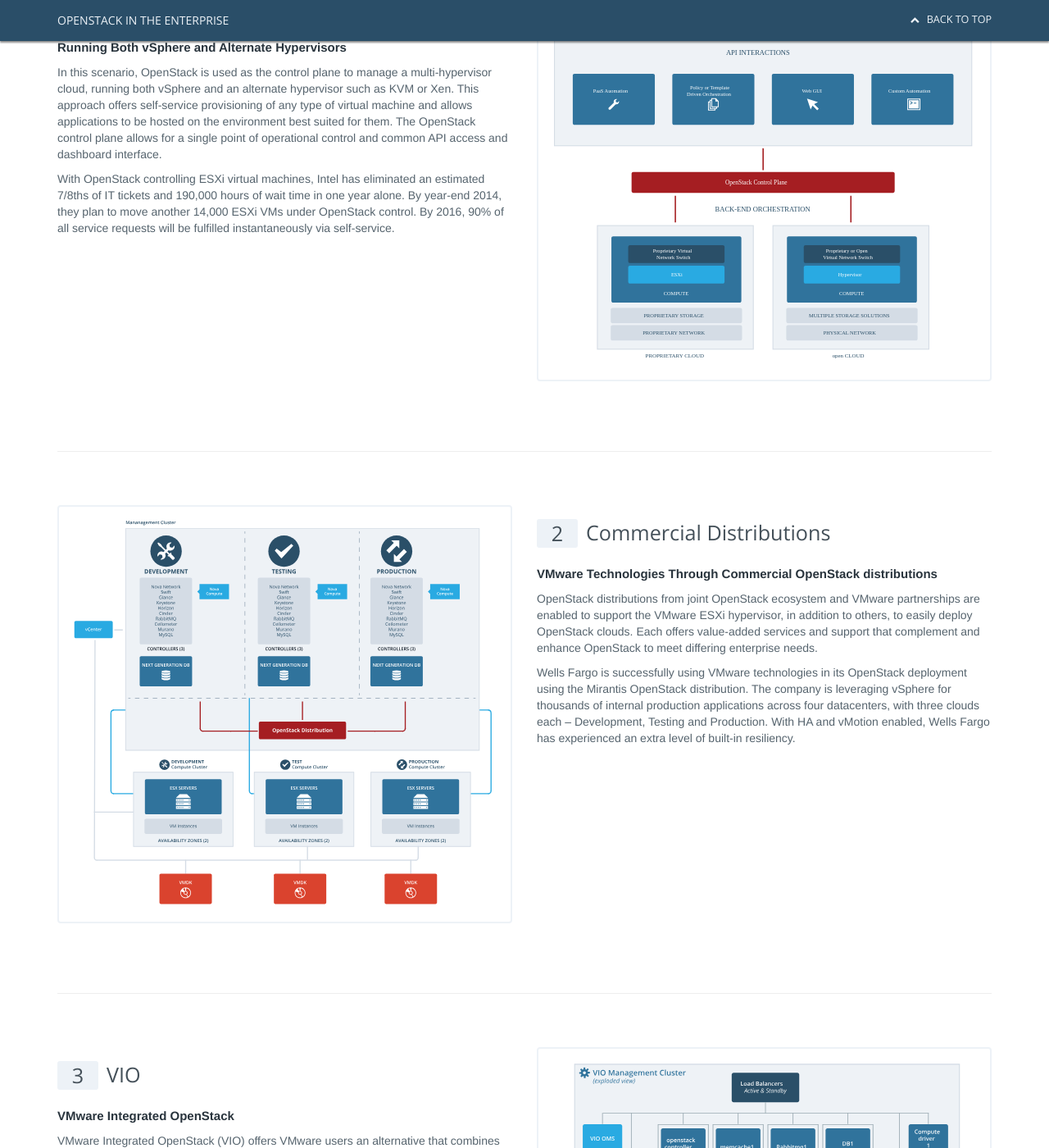
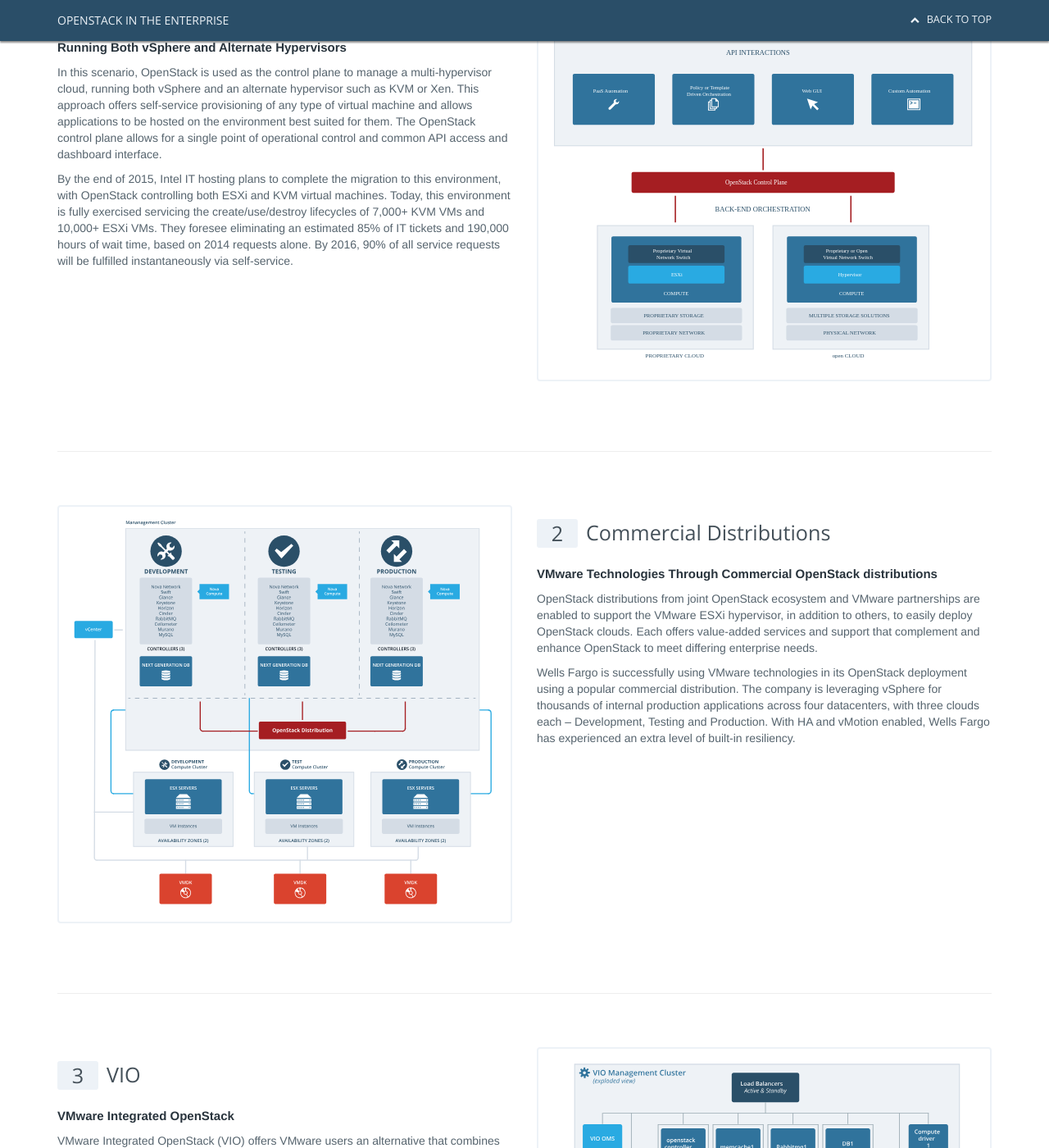
Before and after one commit to iamweswilson/openstack-enterprise, a Jekyll site: the page built from legacy-integration.html, in a window 1280 px wide and 1400 px high, scrolled down 1313 px. Shown: the whole window at 82% size. Built offline with Jekyll 4.4.1, drawn with Linux system fonts in a browser that asks for light colours; comment, search, counter and statistics services are not loaded.

Commit message:
updated text per Kathy

```diff
--- a/legacy-integration.html
+++ b/legacy-integration.html
@@ -103,7 +103,7 @@
                         In this scenario, OpenStack is used as the control plane to manage a multi-hypervisor cloud, running both vSphere and an alternate hypervisor such as KVM or Xen.  This approach offers self-service provisioning of any type of virtual machine and allows applications to be hosted on the environment best suited for them.  The OpenStack control plane allows for a single point of operational control and common API access and dashboard interface.
                     </p>
                     <p>
-                        With OpenStack controlling ESXi virtual machines, Intel has eliminated an estimated 7/8ths of IT tickets and 190,000 hours of wait time in one year alone.  By year-end 2014, they plan to move another 14,000 ESXi VMs under OpenStack control.  By 2016, 90% of all service requests will be fulfilled instantaneously via self-service.
+                        By the end of 2015, Intel IT hosting plans to complete the migration to this environment, with OpenStack controlling both ESXi and KVM virtual machines. Today, this environment is fully exercised servicing the create/use/destroy lifecycles of 7,000+ KVM VMs and 10,000+ ESXi VMs. They foresee eliminating an estimated 85% of IT tickets and 190,000 hours of wait time, based on 2014 requests alone.  By 2016, 90% of all service requests will be fulfilled instantaneously via self-service.
                     </p>
                 </div>
                 <div class="col-sm-6">
@@ -124,7 +124,7 @@
                         OpenStack distributions from joint OpenStack ecosystem and VMware partnerships are enabled to support the VMware ESXi hypervisor, in addition to others, to easily deploy OpenStack clouds.  Each offers value-added services and support that complement and enhance OpenStack to meet differing enterprise needs.
                     </p>
                     <p>
-                        Wells Fargo is successfully using VMware technologies in its OpenStack deployment using the Mirantis OpenStack distribution.  The company is leveraging vSphere for thousands of internal production applications across four datacenters, with three clouds each – Development, Testing and Production.  With HA and vMotion enabled, Wells Fargo has experienced an extra level of built-in resiliency.
+                        Wells Fargo is successfully using VMware technologies in its OpenStack deployment using a popular commercial distribution.  The company is leveraging vSphere for thousands of internal production applications across four datacenters, with three clouds each – Development, Testing and Production.  With HA and vMotion enabled, Wells Fargo has experienced an extra level of built-in resiliency.
                     </p>
                 </div>
                 <div class="col-sm-6 col-sm-pull-6">
@@ -145,7 +145,7 @@
                         VMware Integrated OpenStack (VIO) offers VMware users an alternative that combines the benefits of OpenStack with those of VMware in a single stack.  This architecture uses VMware’s Software Defined Datacenter infrastructure products such as ESXi, VSAN, NSX and vCenter. VIO can make it easier for IT to run a production-grade OpenStack deployment on top of their existing VMware infrastructure, gaining new cloud capabilities with the VMware interfaces with which they’re familiar, as well as managed services and support.
                     </p>
                     <p>
-                        Adobe Digital Marketing decided to modernize their VMware-based infrastructure for customer-facing applications.  They turned to VMware Integrated OpenStack (VIO) to support the high levels of resiliency required while leveraging their existing VMware administrators and expertise.  Adobe DM extensively tested the beta VIO product and plans to have the system in production by the end of 2014.
+                        Adobe Digital Marketing decided to modernize their VMware-based infrastructure for customer-facing applications. They turned to VMware Integrated OpenStack (VIO) to support the high levels of resiliency required while leveraging their existing VMware administrators and expertise. Adobe DM extensively tested the beta VIO product and plans to have the system in production by the end of 2014.
                     </p>
                     <p>
                         <a href="#">Read the Adobe Digital Marketing white paper.</a>
```
